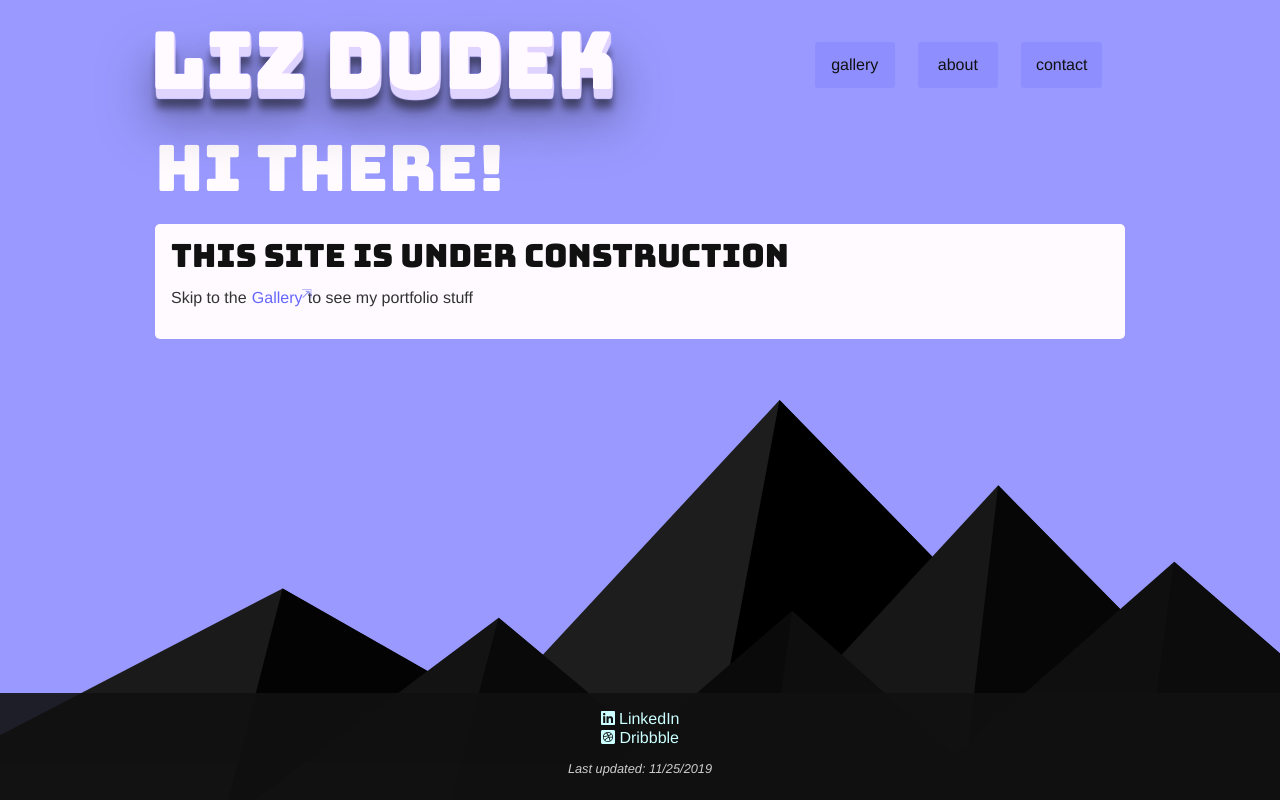
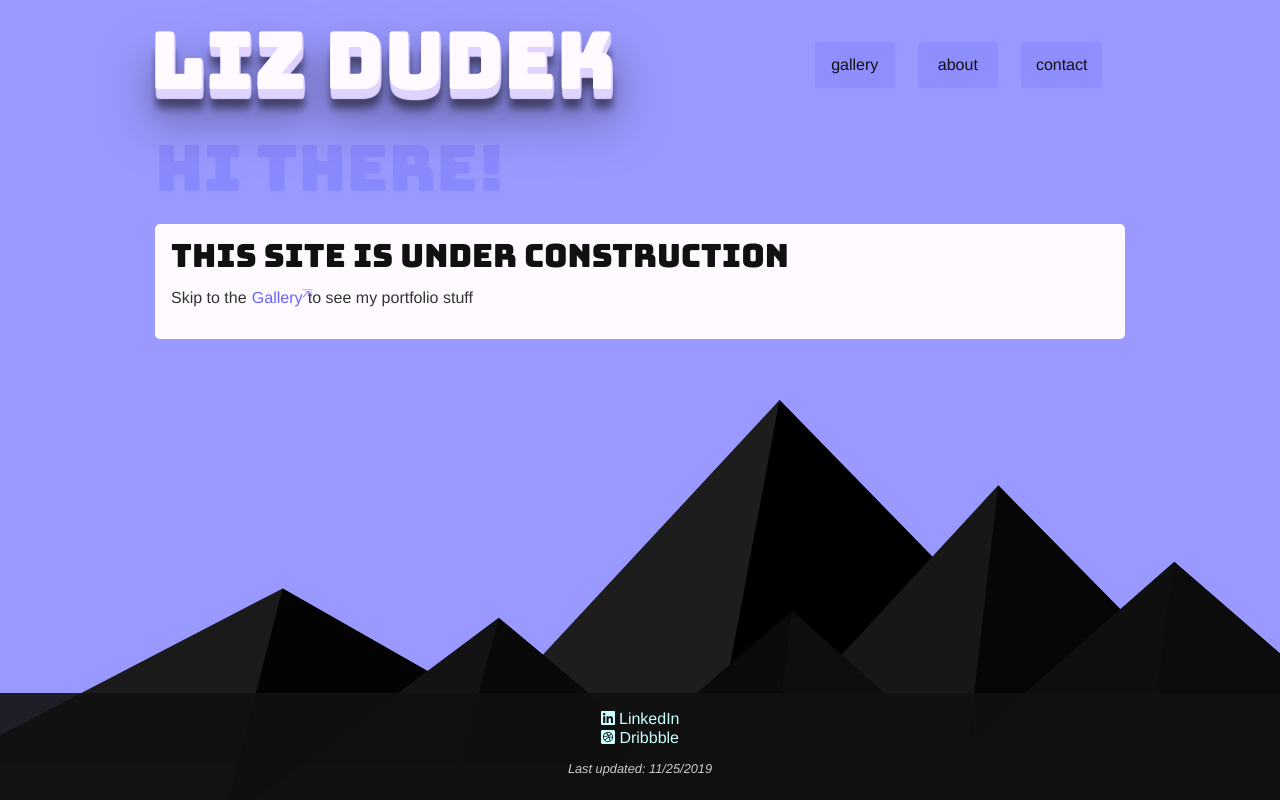
Before and after one commit to lizdexo/react-airtable-portfolio, a React (Create React App) app: page / in a window 1280 px wide. Built offline with nearby package versions, Linux system fonts and the light colour scheme; no server answers; a web font is replaced by a local one.

Commit message:
font color

```diff
--- a/src/sass/base/_typography.scss
+++ b/src/sass/base/_typography.scss
@@ -26,7 +26,7 @@ code {
   font-family: bungee;
     //font-size:3em;
  // color: $black;
-   // color: rgba($dark-lavendar, 0.3);
+   color: rgba($dark-lavendar, 0.3);
 
 
     //&:before {
--- a/src/sass/index.scss
+++ b/src/sass/index.scss
@@ -85,6 +85,11 @@ When I eventually add a blog module, <header> and <footer> will be utilized with
 
 
 @media only screen and (max-width: 970px) {
+
+  h1 {
+    color: $purpleywhite;
+  }
+
   .gallery {
     justify-content: flex-end;
   }
```
